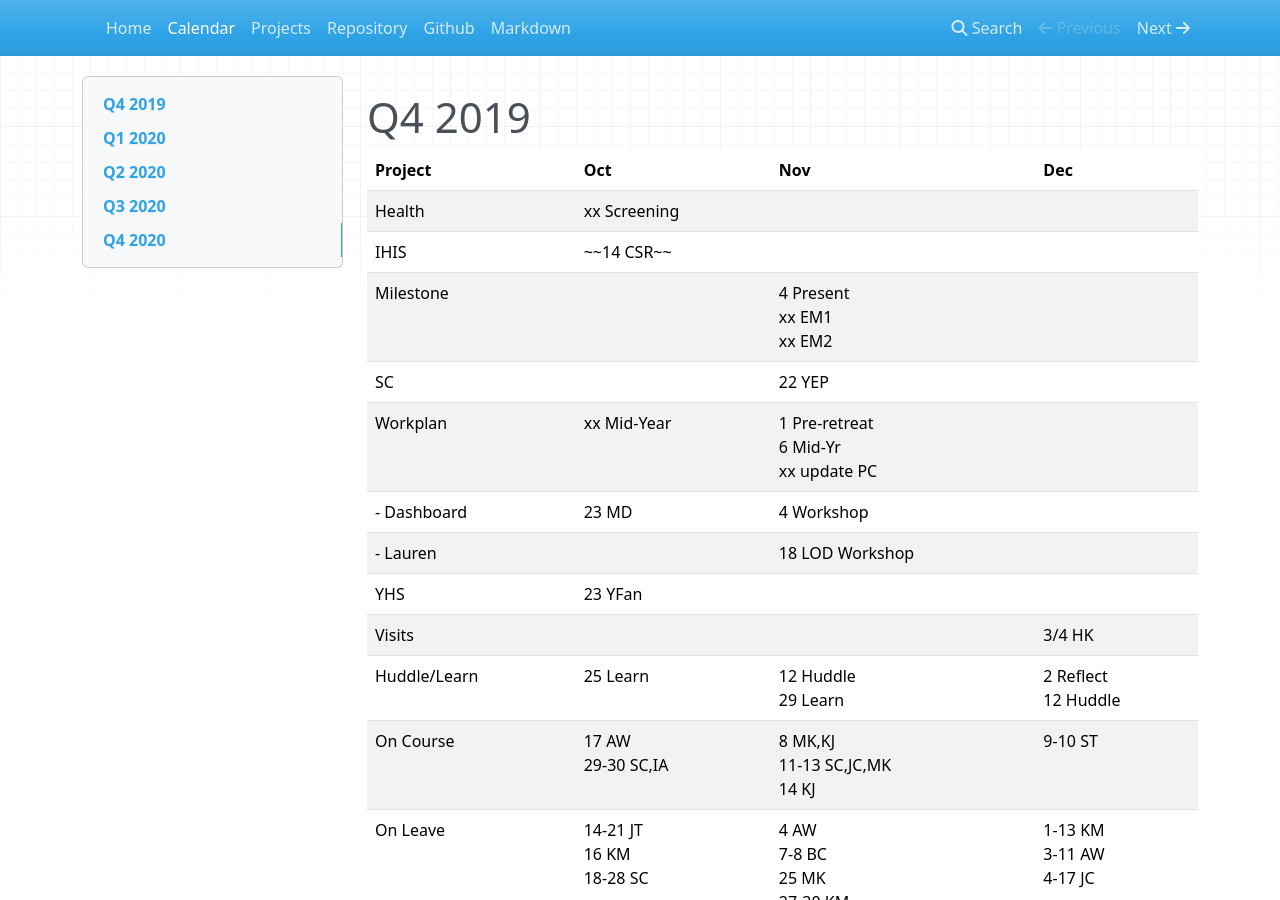
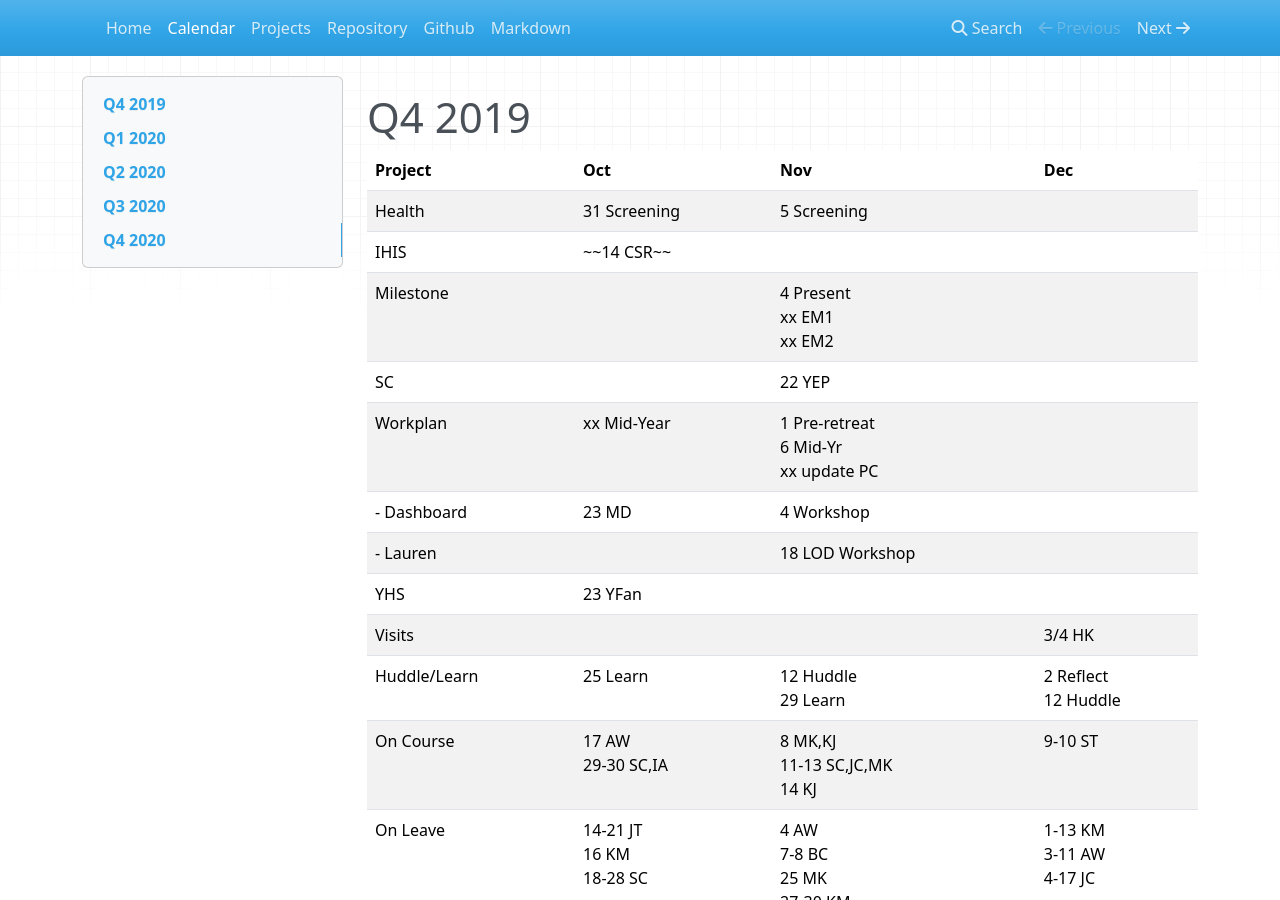
Before and after one commit to lod-online/collab, an MkDocs documentation site: the page built from docs/calendar.md, in a window 1280 px wide and 900 px high. Built offline with MkDocs 1.6.1, drawn with Linux system fonts in a browser that asks for light colours; nearby versions of some CDN libraries.

Commit message:
Update calendar.md

```diff
--- a/docs/calendar.md
+++ b/docs/calendar.md
@@ -6,7 +6,7 @@
 
 | Project       |  Oct                           |  Nov                                             |  Dec                          |
 | :-----        | :---                           | :---                                             | :---                          |
-| Health        | xx Screening                   |                                                  |                               |
+| Health        | 31 Screening                   | 5 Screening                                      |                               |
 | IHIS          | ~~14 CSR~~                     |                                                  |                               |
 | Milestone     |                                | 4 Present<br>xx EM1<br>xx EM2                    |                               |
 | SC            |                                | 22 YEP                                           |                               |
```
